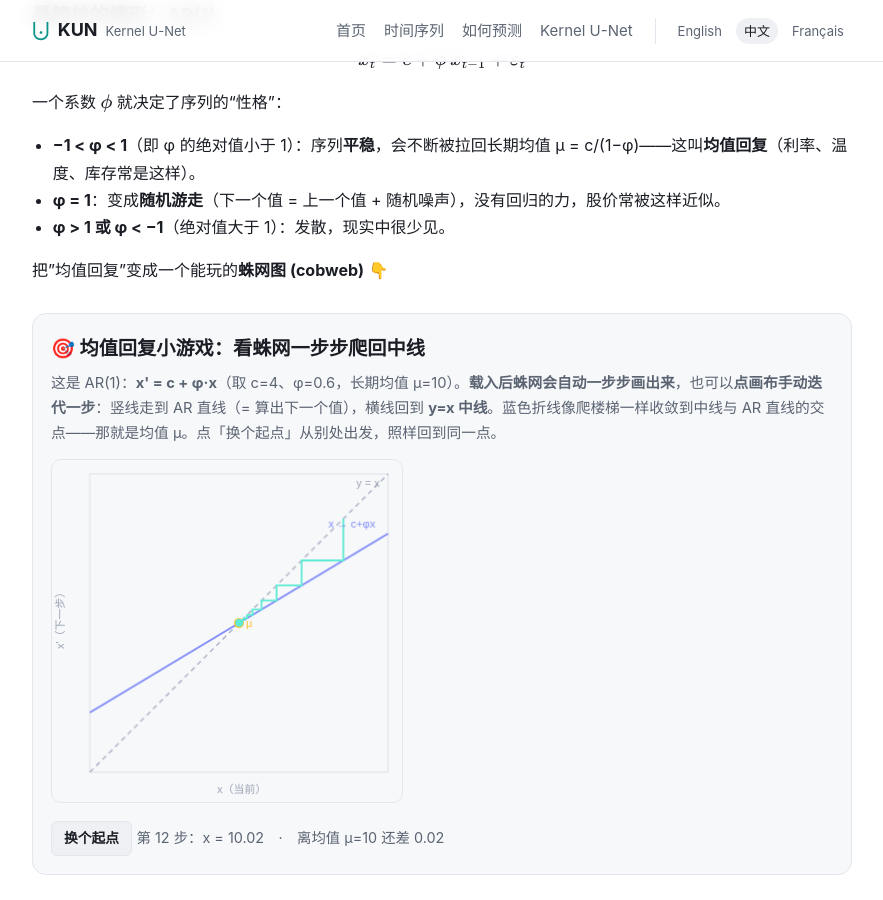
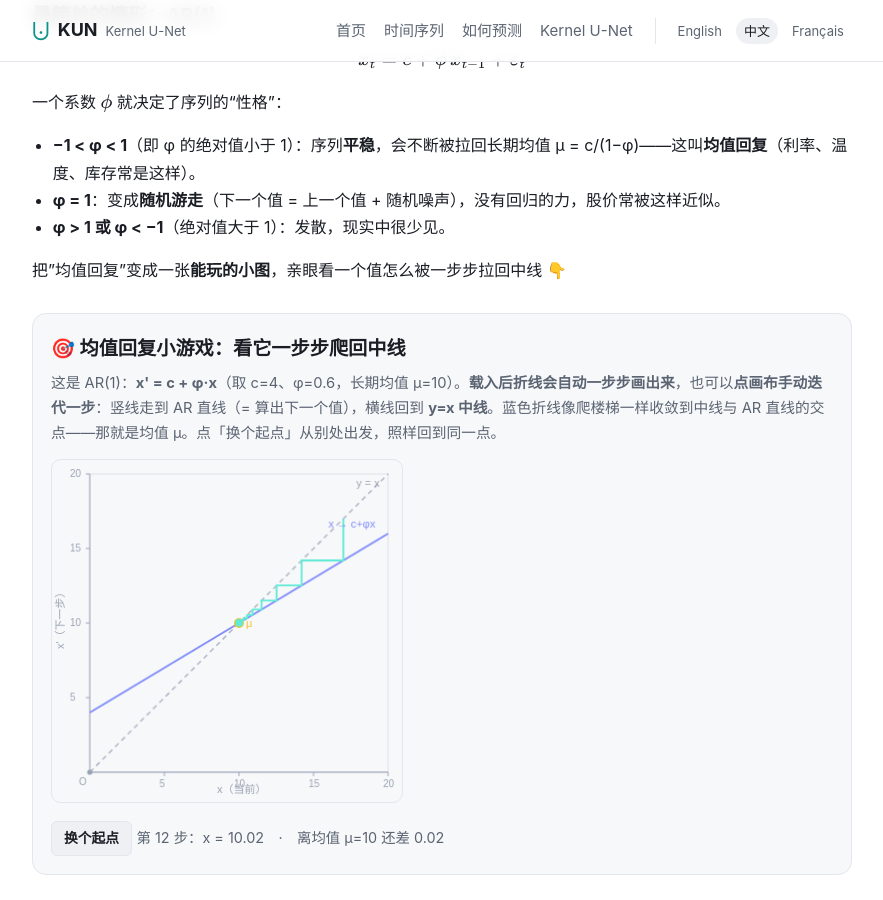
Before and after one commit to JiangYou2025/kun, a Jekyll site: the page built from zh/linear-autoregression.md, in a window 1280 px wide and 900 px high, scrolled down 1999 px. Shown: the whole window, without its empty margins (198-1081 px from the left). Built offline with Jekyll 4.4.1, drawn with Linux system fonts in a browser that asks for light colours; formulas are drawn with MathJax 3; comment, search, counter and statistics services are not loaded; some of the changed lines change nothing that is shown.

Commit message:
linear-autoregression: keep the mean-reversion game, drop cobweb terminology, add axes+origin

```diff
--- a/zh/linear-autoregression.md
+++ b/zh/linear-autoregression.md
@@ -156,11 +156,11 @@ $$x_t = c + \phi\, x_{t-1} + \varepsilon_t$$
 - **φ = 1**：变成**随机游走**（下一个值 = 上一个值 + 随机噪声），没有回归的力，股价常被这样近似。
 - **φ > 1 或 φ < −1**（绝对值大于 1）：发散，现实中很少见。
 
-把"均值回复"变成一个能玩的**蛛网图 (cobweb)** 👇
+把"均值回复"变成一张**能玩的小图**，亲眼看一个值怎么被一步步拉回中线 👇
 
 <div class="game" markdown="0">
-<h3 style="margin-top:0">🎯 均值回复小游戏：看蛛网一步步爬回中线</h3>
-<p class="hint">这是 AR(1)：<b>x' = c + φ·x</b>（取 c=4、φ=0.6，长期均值 μ=10）。<strong>载入后蛛网会自动一步步画出来</strong>，也可以<strong>点画布手动迭代一步</strong>：竖线走到 AR 直线（= 算出下一个值），横线回到 <b>y=x 中线</b>。蓝色折线像爬楼梯一样收敛到中线与 AR 直线的交点——那就是均值 μ。点「换个起点」从别处出发，照样回到同一点。</p>
+<h3 style="margin-top:0">🎯 均值回复小游戏：看它一步步爬回中线</h3>
+<p class="hint">这是 AR(1)：<b>x' = c + φ·x</b>（取 c=4、φ=0.6，长期均值 μ=10）。<strong>载入后折线会自动一步步画出来</strong>，也可以<strong>点画布手动迭代一步</strong>：竖线走到 AR 直线（= 算出下一个值），横线回到 <b>y=x 中线</b>。蓝色折线像爬楼梯一样收敛到中线与 AR 直线的交点——那就是均值 μ。点「换个起点」从别处出发，照样回到同一点。</p>
 <canvas id="cw-canvas" width="352" height="344" style="width:100%;max-width:352px;border-radius:10px;border:1px solid var(--border);background:var(--surface);cursor:pointer"></canvas>
 <div style="margin-top:10px"><button id="cw-reset">换个起点</button> <span id="cw-info" style="font-size:.9rem;color:var(--muted)"></span></div>
 
@@ -187,6 +187,21 @@ $$x_t = c + \phi\, x_{t-1} + \varepsilon_t$$
   function draw(){
     ctx.clearRect(0,0,W,H);
     ctx.strokeStyle='rgba(150,160,180,0.25)';ctx.lineWidth=1;ctx.strokeRect(ML,MT,PW,PH);
+    // 坐标轴：x 轴（底边）、y 轴（左边）+ 刻度 + 原点 O
+    ctx.strokeStyle='rgba(150,160,180,0.7)';ctx.lineWidth=1.3;
+    ctx.beginPath();
+    ctx.moveTo(gx(0),gy(0));ctx.lineTo(gx(XMAX),gy(0));
+    ctx.moveTo(gx(0),gy(0));ctx.lineTo(gx(0),gy(XMAX));
+    ctx.stroke();
+    ctx.fillStyle='#9aa3b2';ctx.font='10px sans-serif';
+    for(var tk=5;tk<=XMAX;tk+=5){
+      ctx.beginPath();ctx.moveTo(gx(tk),gy(0));ctx.lineTo(gx(tk),gy(0)+4);ctx.stroke();
+      ctx.beginPath();ctx.moveTo(gx(0),gy(tk));ctx.lineTo(gx(0)-4,gy(tk));ctx.stroke();
+      ctx.fillText(tk,gx(tk)-5,gy(0)+15);
+      ctx.fillText(tk,gx(0)-20,gy(tk)+3);
+    }
+    ctx.fillStyle='#9aa3b2';ctx.beginPath();ctx.arc(gx(0),gy(0),2.6,0,TAU);ctx.fill();
+    ctx.fillText('O',gx(0)-11,gy(0)+13);
     ctx.strokeStyle='rgba(150,160,180,0.75)';ctx.setLineDash([5,4]);ctx.lineWidth=1.5;
     ctx.beginPath();ctx.moveTo(gx(0),gy(0));ctx.lineTo(gx(XMAX),gy(XMAX));ctx.stroke();ctx.setLineDash([]);
     ctx.strokeStyle='#818cf8';ctx.lineWidth=2;
```
